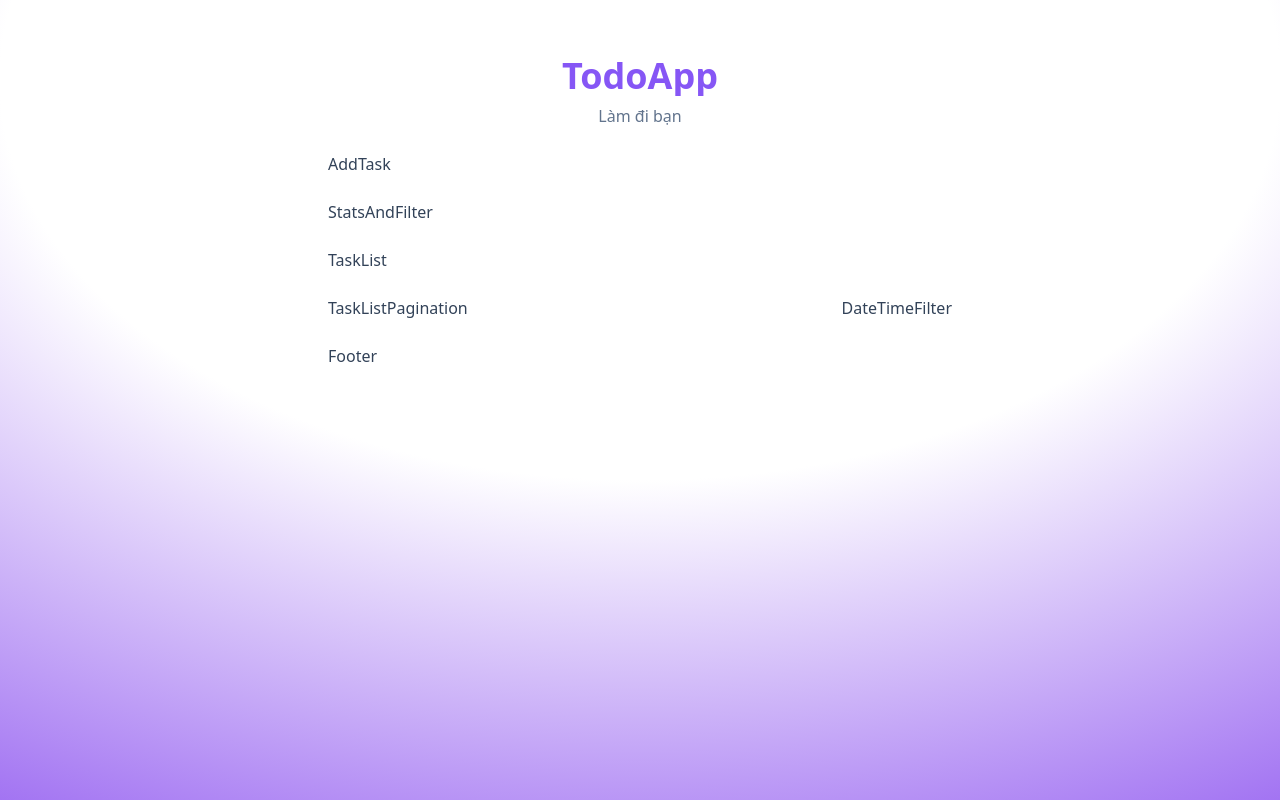
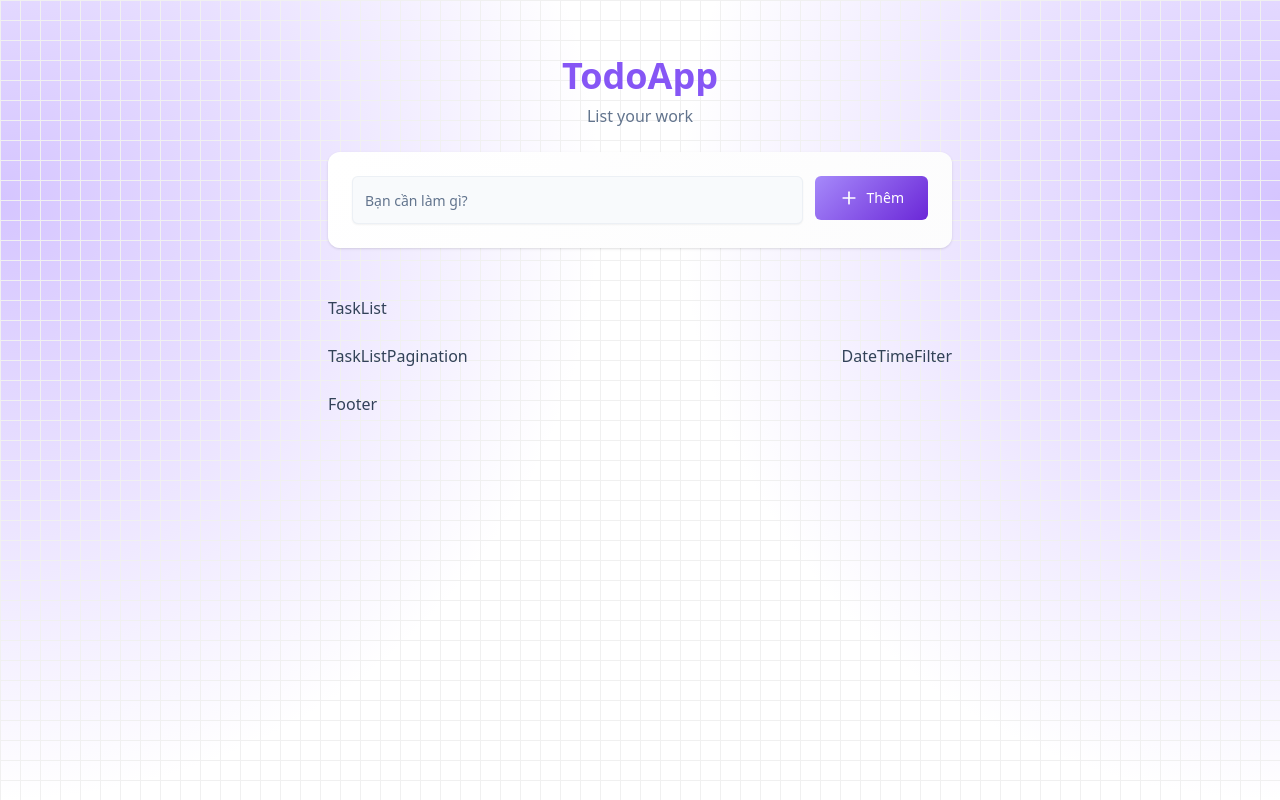
Before and after one commit to hzjanuary/todoApp, a React (Vite) app in the folder frontend/: page / in a window 1280 px wide. Built offline with nearby package versions, Linux system fonts and the light colour scheme.

Commit message:
update frontend

```diff
--- a/frontend/src/components/AddTask.jsx
+++ b/frontend/src/components/AddTask.jsx
@@ -1,8 +1,27 @@
 import React from 'react'
+import { Input } from './ui/input'
+import { Card } from './ui/card'
+import { Button } from './ui/button'
+import { Plus } from 'lucide-react'
 
 const AddTask = () => {
   return (
-    <div>AddTask</div>
+    <Card className="p-6 border-0 bg-gradient-card shadow-custom-lg">
+      <div className='flex flex-col gap-3 sm:flex-row'>
+        <Input
+        type="text"
+        placeholder="Bạn cần làm gì?"
+        className="h-12 text-base bg-slate-50 sm:flex-1 border-border/50 focus:border-primary/50 focus:ring-primary/20"
+        />
+        <Button
+        variant="gradient"
+        size="xl"
+        className="px-6"
+        >
+          <Plus className='size-5'/>
+          Thêm</Button>
+      </div>
+    </Card>
   )
 }
 
--- a/frontend/src/components/Header.jsx
+++ b/frontend/src/components/Header.jsx
@@ -5,7 +5,7 @@ const Header = () => {
     <div className='space-y-2 text-center'>
       <h1 className='text-4xl font-bold text-transparent bg-primary bg-clip-text'>TodoApp</h1>
 
-      <p className='text-muted-foreground'>Làm đi bạn</p>
+      <p className='text-muted-foreground'>List your work</p>
     </div>
   )
 }
--- a/frontend/src/components/StatsAndFilter.jsx
+++ b/frontend/src/components/StatsAndFilter.jsx
@@ -1,8 +1,10 @@
 import React from 'react'
 
-const StatsAndFilter = () => {
+const StatsAndFilter = (completedTaskCount = 0, activeTaskCount = 0, filter = "all") => {
   return (
-    <div>StatsAndFilter</div>
+    <div className="flex flex-col items-start justify-between gap-4 sm:flex-row sm:items-center">
+
+    </div>
   )
 }
 
--- a/frontend/src/components/ui/button.jsx
+++ b/frontend/src/components/ui/button.jsx
@@ -19,11 +19,13 @@ const buttonVariants = cva(
         ghost:
           "hover:bg-accent hover:text-accent-foreground dark:hover:bg-accent/50",
         link: "text-primary underline-offset-4 hover:underline",
+        gradient: "bg-gradient-primary text-primary-foreground hover:shadow-glow hover:scale-105 activate:scale-95 border-0",
       },
       size: {
         default: "h-9 px-4 py-2 has-[>svg]:px-3",
         sm: "h-8 rounded-md gap-1.5 px-3 has-[>svg]:px-2.5",
         lg: "h-10 rounded-md px-6 has-[>svg]:px-4",
+        xl: "h-11 rounded-md px-8",
         icon: "size-9",
         "icon-sm": "size-8",
         "icon-lg": "size-10",
--- /dev/null
+++ b/frontend/src/lib/data.js
@@ -0,0 +1,5 @@
+export const FilterType = {
+    all: "tất cả",
+    active: "đang làm",
+    completed: "hoàn thành",
+};
--- a/frontend/src/pages/HomePage.jsx
+++ b/frontend/src/pages/HomePage.jsx
@@ -9,12 +9,18 @@ import React from 'react';
 
 const HomePage = () => {
   return (
-    <div className="min-h-screen w-full relative">
-  {/* Radial Gradient Background from Top */}
+    <div className="min-h-screen w-full bg-white relative overflow-hidden">
+      {/* Purple Corner Grid Background */}
       <div
         className="absolute inset-0 z-0"
         style={{
-      background: "radial-gradient(125% 125% at 50% 10%, #fff 40%, #7c3aed 100%)",
+          backgroundImage: `
+       linear-gradient(to right, #f0f0f0 1px, transparent 1px),
+       linear-gradient(to bottom, #f0f0f0 1px, transparent 1px),
+       radial-gradient(circle 600px at 0% 200px, #d5c5ff, transparent),
+       radial-gradient(circle 600px at 100% 200px, #d5c5ff, transparent)
+     `,
+          backgroundSize: '20px 20px, 20px 20px, 100% 100%, 100% 100%',
         }}
       />
       <div className="container pt-8 mx-auto relative z-10">
@@ -37,7 +43,6 @@ const HomePage = () => {
         </div>
       </div>
     </div>
-
   );
 };
 
```
Lines whose indentation alone changed are shown as unchanged.
